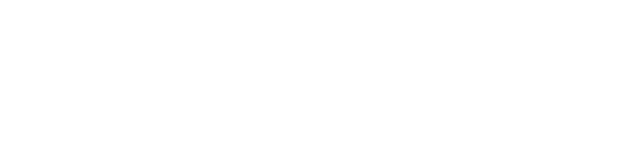
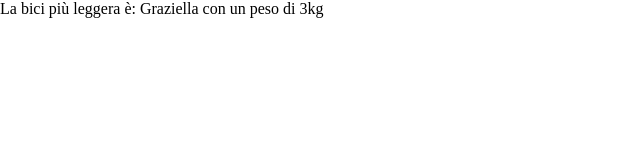
Before and after one commit to AndreaFerrini/js-snack-es6, a plain HTML site: page index.html in a window 1280 px wide. Shown: the whole page, without its empty margins (0-640 px from the left). Drawn offline with Linux system fonts and the light colour scheme.

Commit message:
inserito snack 1

```diff
--- a/assets/js/main.js
+++ b/assets/js/main.js
@@ -14,7 +14,40 @@ Infine usando la destrutturazione creiamo un nuovo array i cui elementi contengo
 Snack 3
 Scrivere una funzione che accetti tre argomenti, un array e due numeri (a più piccolo di b).
 l'array egnerato da parte vostra dovrà essere di ad esempio nomi o cose: ['alberto', 'michele','angelo','simone']
-se come numeri ad esemio ho 2 e 4 devo inserire in un array nuovo l'elemento in posizione 3
+se come numeri ad esempio ho 2 e 4 devo inserire in un array nuovo l'elemento in posizione 3
 La funzione ritornerà un nuovo array con i valori che hanno la posizione compresa tra i due numeri.
 Usiamo i nuovi metodi degli array foreach o filter.
 */
+
+
+/* snack 1 */
+
+const arrayBici = [
+
+    {
+      nome : "Bianchi",
+      peso : 10
+    },
+
+    {
+      nome : "Tomassini",
+      peso : 15
+    },
+
+    {
+      nome : "Atala",
+      peso : 5
+    },
+
+    {
+      nome : "Graziella",
+      peso : 3
+    }
+
+]
+
+const { nome, peso } = arrayBici[3]
+
+  console.log( nome, peso )
+
+  document.getElementById("biciLight").innerHTML = `La bici più leggera è: ${nome} con un peso di ${peso}kg `
--- a/index.html
+++ b/index.html
@@ -10,6 +10,10 @@
 <body>
 
 
+    <div id="biciLight">
+
+    </div>
+
     <!-- script js -->
     <script src="./assets/js/main.js"></script>
 </body>
```
